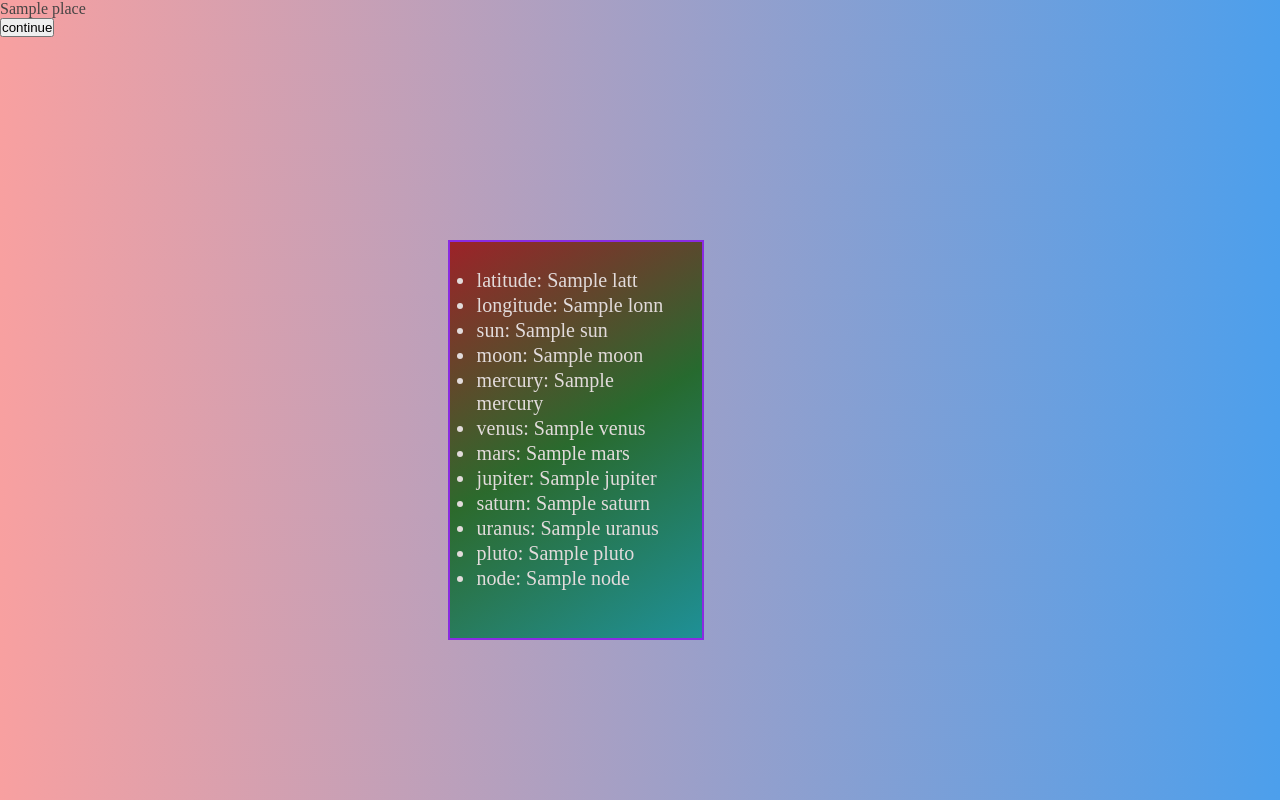
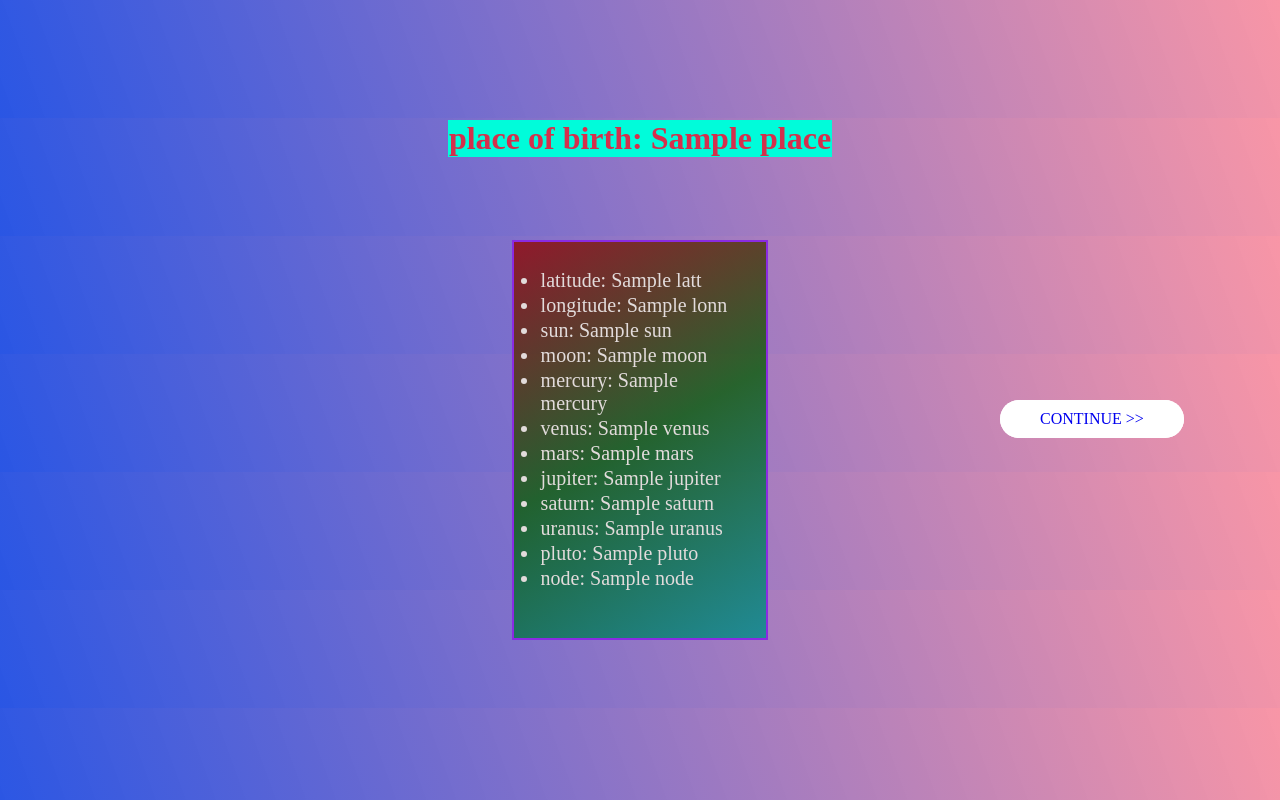
Before and after one commit to rahul1237/final_as, a Node server app: template views/lat_and_lon.ejs in a window 1280 px wide. Run offline with Node 20, Linux system fonts and the light colour scheme; the template is opened without the code that fills it: most values are stand-ins (such as "Sample title", 1, 10 or a date in 2020); some libraries are stand-ins or nearby versions.

Commit message:
basic ui added

```diff
--- a/index.html
+++ b/index.html
@@ -5,11 +5,11 @@
     <link rel="stylesheet" href="css/style.css">
 </head>
 <body>
+    <h1>astro-21</h1>
     <form action="/" method="POST">
-        <input type="text">
-        <input type="password">
+        emailId:<br><input type="email"><br>
+        password:<br><input type="password"><br>
         <button type="submit">continue</button>
     </form>
-    <!-- <img class="image" src="imgs/Screenshot 2021-01-27 213328.png" alt=""> -->
 </body>
 </html>
--- /dev/null
+++ b/nextpage.html
@@ -0,0 +1,2 @@
+<!-- <form action="/nextpage.html"></form> -->
+<p>hey this is rahul mahajan</p>
--- a/package.json
+++ b/package.json
@@ -22,6 +22,7 @@
     "ejs": "^3.1.5",
     "express": "^4.17.1",
     "https": "^1.0.0",
+    "livereload": "^0.9.1",
     "mongodb": "^3.6.3",
     "mongoose": "^5.11.13",
     "nodemon": "^2.0.7"
--- a/public/css/lat_and_lon.css
+++ b/public/css/lat_and_lon.css
@@ -5,9 +5,7 @@
 }
 
 body{
-    /* background-color:rgb(14, 14, 230); */
-    background-image:linear-gradient(88deg,rgb(248, 160, 160),rgb(76, 159, 236));
-    color: rgb(70, 68, 68);
+    background-image: linear-gradient(70deg,rgb(42, 86, 228),rgba(247, 128, 148, 0.829));
 }
 
 /* p{
@@ -15,12 +13,22 @@ body{
     left: 40vw;
 } */
 
+h1{
+    width: 30vw;
+    position: absolute;
+    left: 35vw;
+    top: 15vh;
+    color: rgba(238, 23, 58, 0.89);
+    background-color: rgb(0, 252, 218);
+    text-align: center;
+}
+
 .position{
     background-image: linear-gradient(150deg,rgba(148, 1, 1, 0.788),rgba(12, 94, 12, 0.815),rgba(6, 141, 141, 0.836));
     position:absolute;
     color: rgb(226, 219, 219);
     /* position:fixed; */
-    left: 35vw;
+    left: 40vw;
     top: 30vh;
     font-size: 20px;
     width: 20vw;
@@ -32,3 +40,50 @@ body{
 li{
     padding: 1px;
 }
+
+.btn:link,
+.btn:visited{
+    text-transform: uppercase;
+    text-decoration: none;
+    position: relative;
+    transition: all .2s;
+    margin: 5vh;
+    top: 45vh;
+    left: 75vw;
+}
+
+
+.btn:hover{
+    transform: translateY(-10px);
+    box-shadow: 0 10px 100px;
+}
+
+.btn:active{
+    transform: translateX(0);
+    box-shadow: 0 20px 50px;
+}
+
+.head_button{
+    background-color: #fff;
+    padding: 10px 40px;
+    border-radius: 70px;
+    display: inline-block;
+    animation-name: todown;
+    animation-duration: 5s;
+}
+.btn::after{
+    content: '';
+    display: inline-block;
+    height: 100%;
+    width: 100%;
+    border-radius: 100px;
+    position: absolute;
+    top: 0;
+    left: 0;
+    z-index: -1;
+    transition: all .4s;
+}
+
+.head_button::after{
+    background-color: #fff;
+}
--- a/server.js
+++ b/server.js
@@ -1,15 +1,17 @@
-const { ObjectId } = require('mongodb')
-
+// const { ObjectId } = require('mongodb')
 const express = require('express')
 const bp = require('body-parser')
 const http = require('http')
 const app = express()
 const mongoose = require('mongoose')
 const positions = require('./data')
+// const liverreload = require('livereload')
 let obj = {}
 let obj1
 
 app.use(bp.urlencoded({extended:true}))
+
+// app.
 
 app.use(express.static('public'))
 app.use('/css', express.static(__dirname + 'public/css'))
@@ -56,25 +58,30 @@ app.post('/details',function(req,res){
                 var minutes = Math.abs(Math.floor((longitude-degree)*60))
                 var longi = 'W ' + degree + '°' + minutes + "'"
             }
-            res.render('lat_and_lon',{latt:lati , lonn:longi , place:place_of_birth , obj:obj})
+
 
             mongoose.connect('mongodb://localhost/as',{ useNewUrlParser: true },{ useUnifiedTopology: true })
             positions.findOne({DATE:date_of_birth},function(err,positions){
                 if(err) console.warn(err)
-                console.log('user:',positions)
+                // console.log('user:',positions)
 
                 console.warn(positions)
                 obj=positions
+
                 obj1={
                     ...obj._doc
                 }
-                console.log('this is rahulhjkl;' , obj1)
+
+                res.render('lat_and_lon',{latt:lati , lonn:longi , place:place_of_birth , obj:obj})
+
+                // console.log('this is rahulhjkl;' , obj1)
             })
-
-            console.log('this is rahul' , obj)
-
         })
     })
+})
+
+app.post('/nextpage',function(req,res){
+    res.sendFile(__dirname+'/'+'nextpage.html')
 })
 
 app.listen(5555,function(){
--- a/views/lat_and_lon.ejs
+++ b/views/lat_and_lon.ejs
@@ -5,7 +5,7 @@
     <link rel="stylesheet" href="css/lat_and_lon.css">
 </head>
 <body>
-    <p><%= place %></p>
+    <h1>place of birth: <%= place %></h1>
     <ul class='position' type='disc'>
         <li>latitude: <%= latt %></li>
         <li>longitude: <%= lonn %></li>
@@ -21,6 +21,9 @@
         <li>node:  <%= obj.NODE %> </li>
     </ul>
 
-    <button type="submit">continue</button>
+    <form action="/nextpage" method="POST">
+        <a href="/nextpage.html" class="btn head_button">continue >></a>
+    </form>
+
 </body>
 </html>
```
Also changed, not shown: public/css/style.css (+30 -6 lines), 1 other file.
